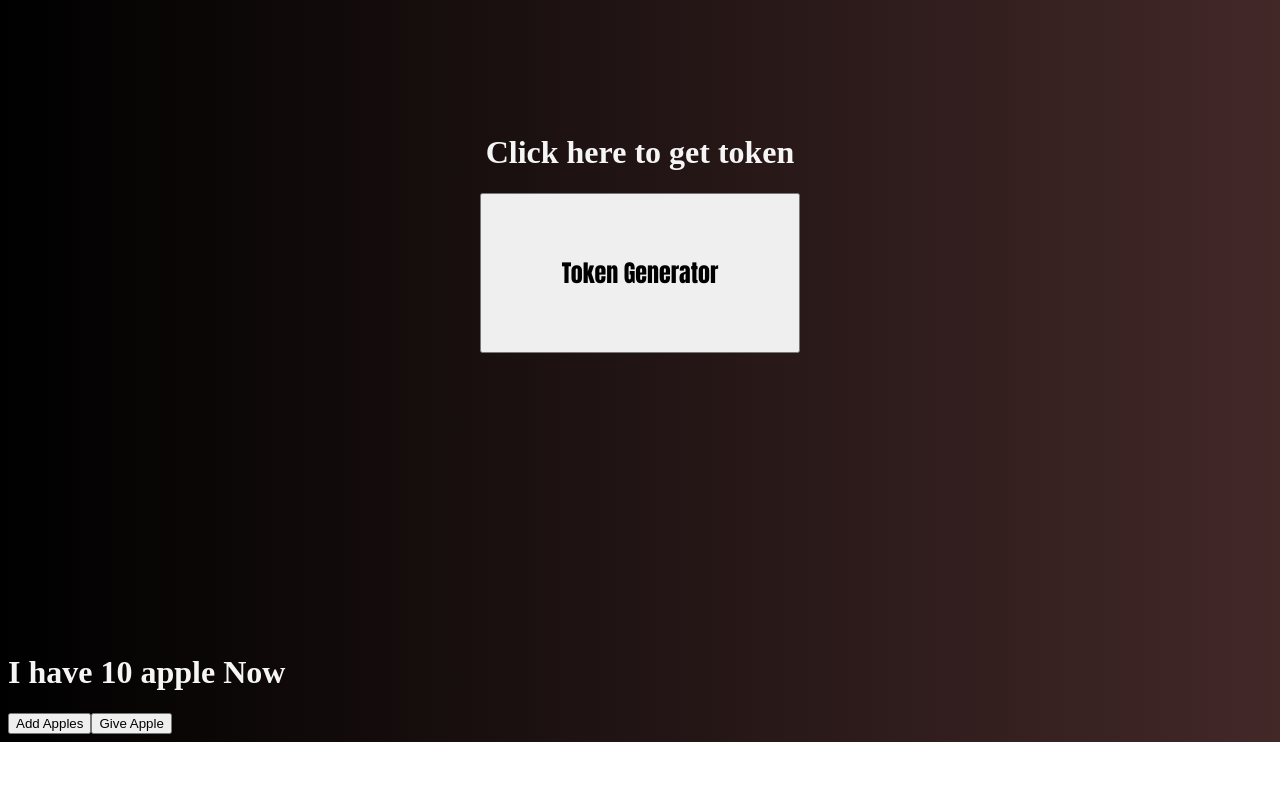
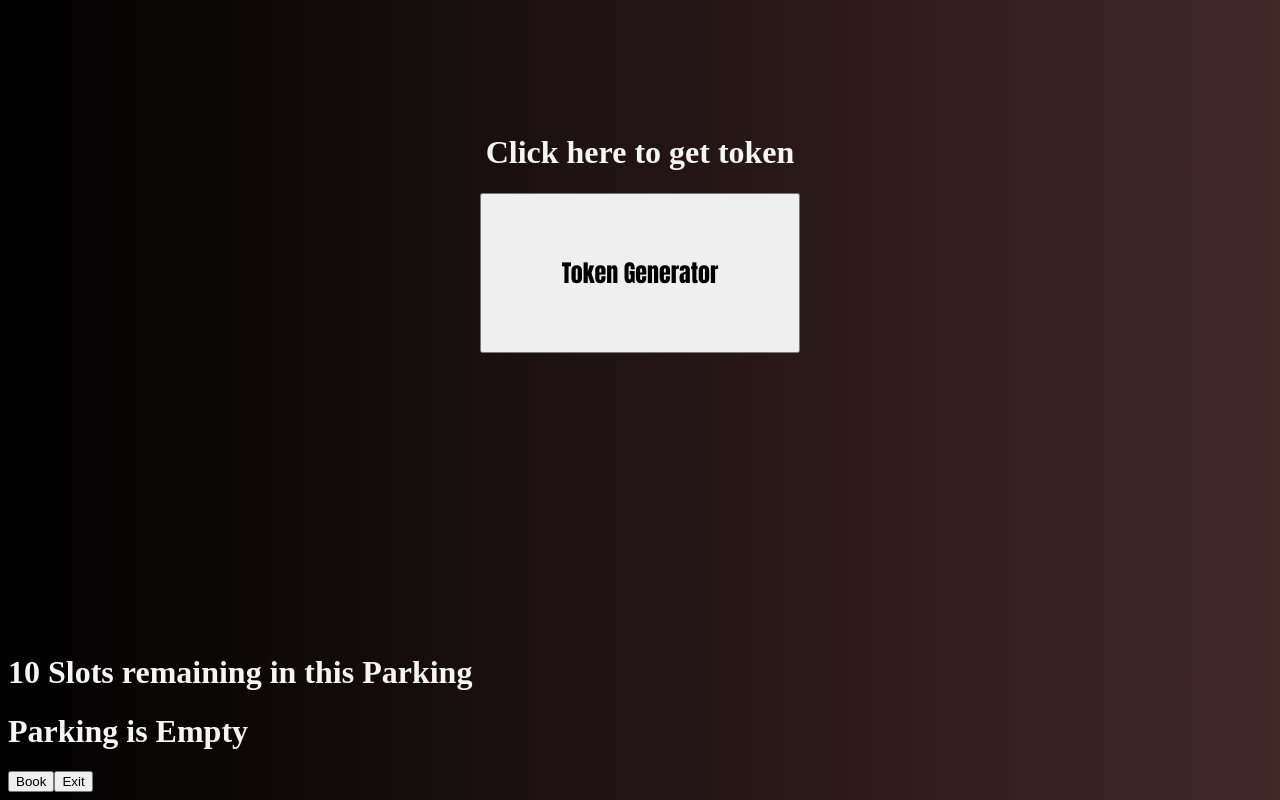
Before and after one commit to IamMaheshGurung/EasyPark, a React (Vite) app: page / in a window 1280 px wide. Shown: the part 1104-1904 px from the top of the page. Before the commit the page ends 1846 px from the top, so only its background shows below. Built offline with nearby package versions, Linux system fonts and the light colour scheme.

Commit message:
Practice

```diff
--- a/src/Components/Practice.jsx
+++ b/src/Components/Practice.jsx
@@ -1,31 +1,43 @@
-import React, { useReducer } from 'react'
-const initialState = {Qty:10};
-const reducer = (state, action) => {
-  if(action.type==="add"){
-    return ({Qty : state.Qty + 1});
-  }
-  else if(action.type === "minus"){
-    if(state.Qty===0){
-      return ({Qty : "No"});
-    }
-    return ({Qty : state.Qty - 1});
-  }
-  else{
-    return state;
-  }
-}
+import React, { useState, useEffect} from 'react'
 
 const Practice = () => {
-  const [state, dispatch] = useReducer(reducer, initialState);
+  const [count, setCount] = useState(10);
+  const [message, setMessage] = useState("Parking is empty");
+
+
+  useEffect ( ()=> {
+    setMessage(count === 0 ? "Parking is Booked" : "Parking is Empty");
+
+    console.log("Component rendered")
+  },[count])
+
+  const decreaseCount =()=>{
+    setCount((count) => {
+      if(count<=0){
+        return 0;}
+      else{
+        return count-1;
+  }
+  });
+  };
+
+  const increaseSlot = () =>{
+    setCount((count)=>{
+      if(count<10){
+
+        return count+1;
+      }
+      else{
+        return count;
+      }
+    })
+  }
   return (
     <div>
-      <h1> I have {state.Qty} apple Now</h1>
-      <button onClick ={()=>{
-        (dispatch({type:"add"}));
-      }}>Add Apples</button>
-      <button onClick={()=>{
-        (dispatch({type:"minus"}));
-      }}>Give Apple</button>
+      <h1>{count} Slots remaining in this Parking</h1>
+      <h1>{message}</h1>
+      <button onClick={decreaseCount}>Book</button>
+      <button onClick={increaseSlot}>Exit</button>
 
     </div>
   )
```
